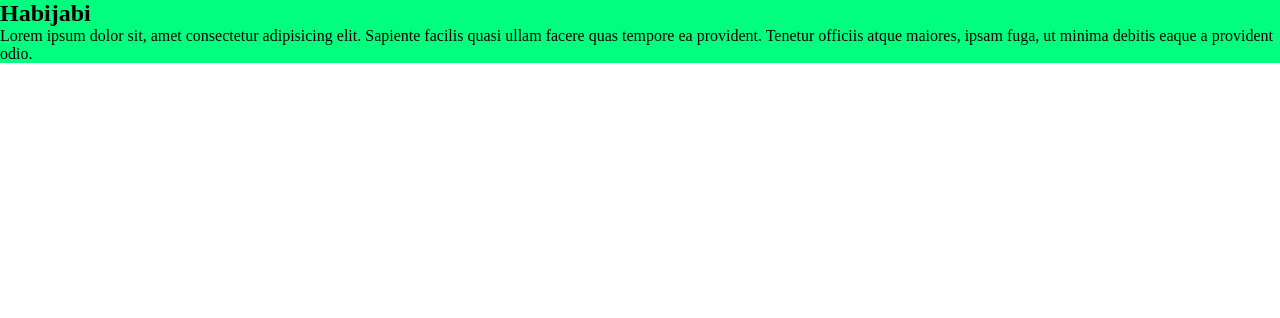
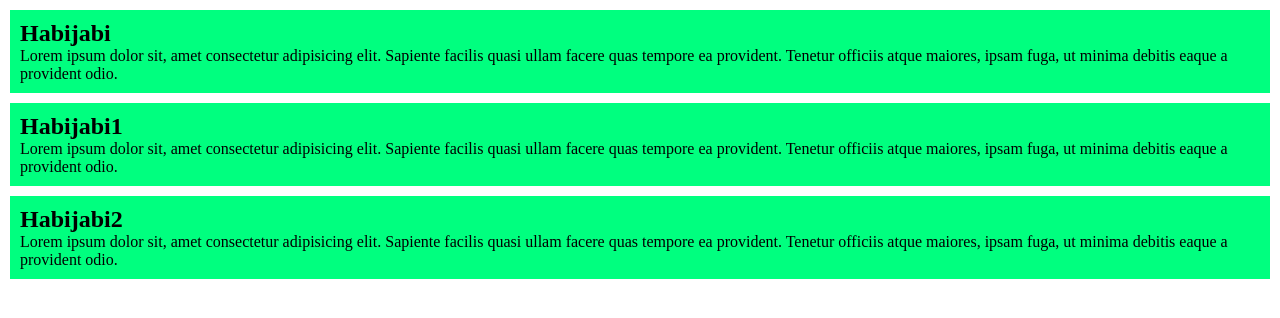
Before and after one commit to Tazwar-Tawsif/practice-tits, a plain HTML site: page index.html in a window 1280 px wide. Drawn offline with Linux system fonts and the light colour scheme.

Commit message:
3rd commit

```diff
--- a/index.html
+++ b/index.html
@@ -15,5 +15,21 @@
         atque maiores, ipsam fuga, ut minima debitis eaque a provident odio.
       </p>
     </div>
+    <div>
+      <h2>Habijabi1</h2>
+      <p>
+        Lorem ipsum dolor sit, amet consectetur adipisicing elit. Sapiente
+        facilis quasi ullam facere quas tempore ea provident. Tenetur officiis
+        atque maiores, ipsam fuga, ut minima debitis eaque a provident odio.
+      </p>
+    </div>
+    <div>
+      <h2>Habijabi2</h2>
+      <p>
+        Lorem ipsum dolor sit, amet consectetur adipisicing elit. Sapiente
+        facilis quasi ullam facere quas tempore ea provident. Tenetur officiis
+        atque maiores, ipsam fuga, ut minima debitis eaque a provident odio.
+      </p>
+    </div>
   </body>
 </html>
--- a/styles/index.css
+++ b/styles/index.css
@@ -4,4 +4,6 @@
 }
 div {
   background-color: springgreen;
+  margin: 10px;
+  padding: 10px;
 }
```
